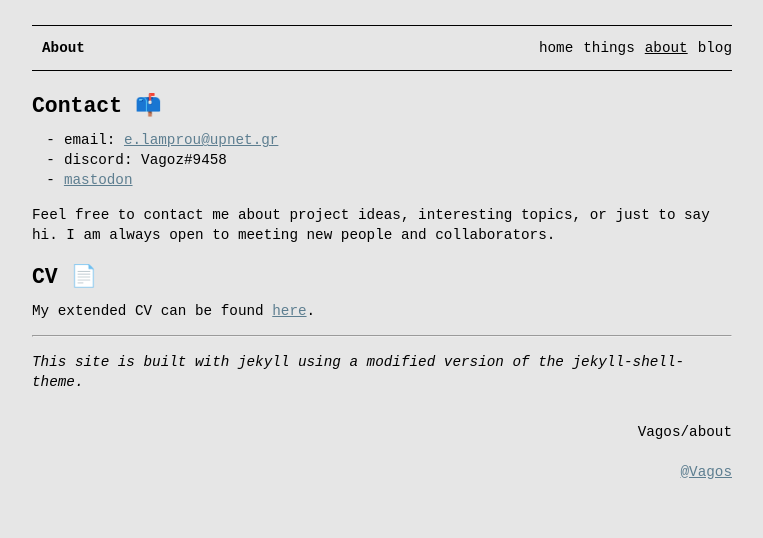
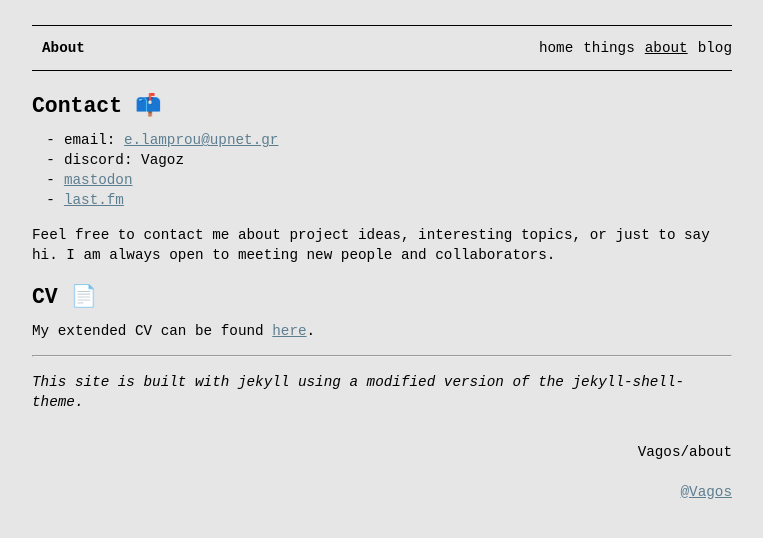
Before and after one commit to vagos/vagos.github.io, a Jekyll site: the page built from pages/about.md, in a window 1280 px wide. Shown: the top 538 px of the page, without its empty margins (258-1021 px from the left). Built offline with Jekyll 4.4.1, drawn with Linux system fonts in a browser that asks for light colours; emoji names are drawn with the system emoji font.

Commit message:
pages: add more social and project

```diff
--- a/pages/about.md
+++ b/pages/about.md
@@ -8,8 +8,9 @@ title: About
 ## Contact :mailbox:
 
 * email: [e.lamprou@upnet.gr](mailto:e.lamprou@upnet.gr)
-* discord: Vagoz#9458
+* discord: Vagoz
 * [mastodon](https://mastodon.social/@vagozino)
+* [last.fm](https://www.last.fm/user/Vagozino)
 
 Feel free to contact me about project ideas, interesting topics, or just to say hi.
 I am always open to meeting new people and collaborators.
```
Also changed, not shown: pages/things.md (+6 -0 lines).
